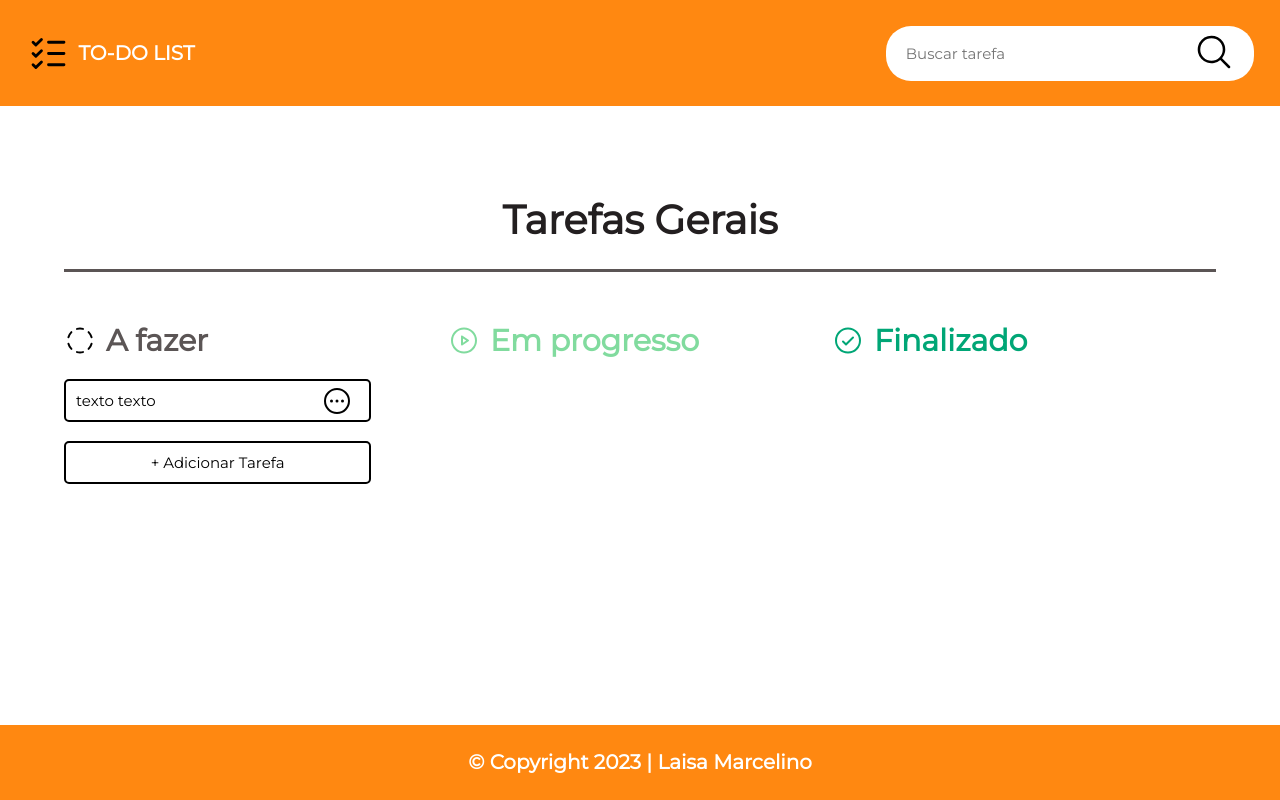
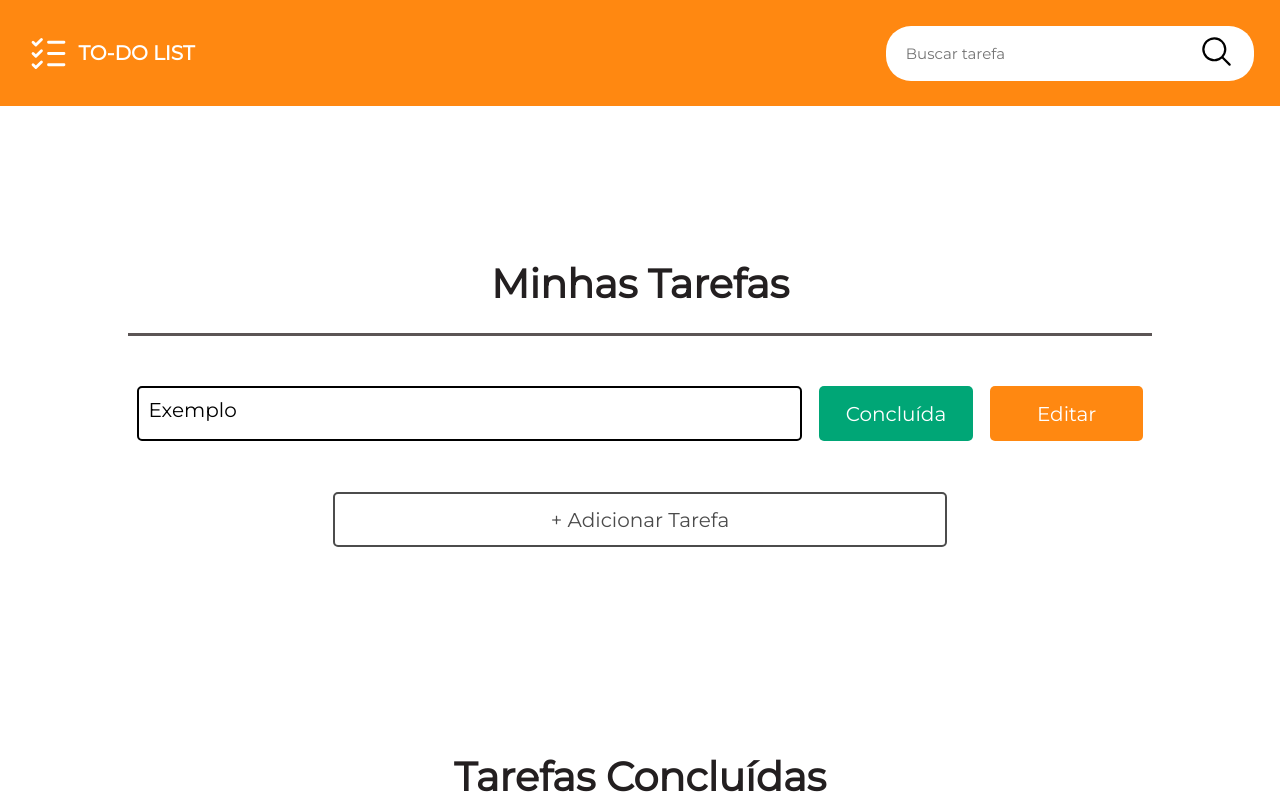
Before and after one commit to laisamarcelino/to-do-list, a React (Vite) app: page / in a window 1280 px wide. Shown: the top 800 px of the page. Built offline with nearby package versions, Linux system fonts and the light colour scheme.

Commit message:
correcoes pontuais

```diff
--- a/src/components/common/Button/Button.jsx
+++ b/src/components/common/Button/Button.jsx
@@ -3,8 +3,8 @@ import styled from "styled-components";
 const Button = ({ texto, variant, onClick }) => {
   return (
     <>
-      {variant == "done" && <DoneButton onClick={onClick}>{texto} </DoneButton>}
-      {variant == "edit" && <EditButton onClick={onClick}>{texto}</EditButton>}
+      {variant == "primary" && <PrimaryButton onClick={onClick}>{texto} </PrimaryButton>}
+      {variant == "secondary" && <SecondaryButton onClick={onClick}>{texto}</SecondaryButton>}
     </>
   );
 };
@@ -24,9 +24,9 @@ const StyleButton = styled.button`
   height: 55px;
 `;
 
-const DoneButton = styled(StyleButton)`
+const PrimaryButton = styled(StyleButton)`
   background: ${(props) => props.theme.jade};
 `;
-const EditButton = styled(StyleButton)`
-  background: ${(props) => props.theme.gray};
+const SecondaryButton = styled(StyleButton)`
+  background: ${(props) => props.theme.orange};
 `;
--- a/src/components/common/NewTask/NewTask.jsx
+++ b/src/components/common/NewTask/NewTask.jsx
@@ -0,0 +1,34 @@
+import styled from "styled-components";
+
+const NewTask = ({ texto, variant}) => {
+  return (
+    <>
+      {variant == "task-todo" && <TodoDiv >{texto} </TodoDiv>}
+      {variant == "task-done" && <DoneDiv >{texto}</DoneDiv>}
+    </>
+  );
+};
+
+export default NewTask;
+
+const StyleNewTask = styled.div`
+  border: solid 2px black;
+  border-radius: 5px;
+  padding: 10px;
+  font-size: 20px;
+  margin-bottom: 2%;
+  font-family: "Montserrat", sans-serif;
+  color: ${(props) => props.theme.black};
+  background-color: transparent;
+  width: 65%;
+  height: 55px;
+`;
+
+const TodoDiv = styled(StyleNewTask)`
+
+`;
+const DoneDiv = styled(StyleNewTask)`
+  opacity: 0.8;
+  text-decoration: line-through;
+  width: 70%;
+`;
--- a/src/components/views/Footer/footer.styles.js
+++ b/src/components/views/Footer/footer.styles.js
@@ -5,7 +5,7 @@ export const StylesFooter = styled.section`
     background-color: ${(props) => props.theme.orange};
     padding: 2%;
     position: absolute;
-    bottom: 0;
+    bottom: -1;
     width: 100%;
 
     .position-footer {
--- a/src/components/views/GeneralTasks/GeneralTasks.jsx
+++ b/src/components/views/GeneralTasks/GeneralTasks.jsx
@@ -1,68 +1,32 @@
 import React from "react";
 import { StylesGeneralTasks } from "./generalTasks.styles";
-import circleDashed from "/circle-dashed.svg";
-import playCicle from "/play-circle.svg";
-import checkCircle from "/check-circle.svg";
-import threeDots from "/dots-three-circle.svg"
-import { useNavigate } from 'react-router-dom'
+import { useNavigate } from "react-router-dom";
+import Button from "../../common/Button/Button";
+import NewTask from "../../common/NewTask/NewTask";
 
 const GeneralTasks = () => {
-    const navigate = useNavigate()
+  const navigate = useNavigate();
 
-    const ButtonAdd = () => {
-      navigate('/AddTask')
-    }
-
-    const ButtonMore = () => {
-
-    }
+  const ButtonAdd = () => {
+    navigate("/AddTask");
+  };
 
   return (
     <StylesGeneralTasks>
-      <h1>Tarefas Gerais</h1>
+      <h1>Minhas Tarefas</h1>
+      {/* ALTERAR AQUI POIS ESSA SEÇÃO SO DEVE APARECER CASO SEJA INCLUIDA ALGUMA TAREFA
+      APARECERÁ NO ON CLICK DO ADD TASK */}
       <section>
-        <div className="task-align">
-          <div className="icon-align">
-            <img src={circleDashed} alt="circulo tracejado" />
-            <h2 className="h2-1"> A fazer</h2>
-          </div>
+        <NewTask texto="Exemplo" variant="task-todo" />
+        <Button texto="Concluída" variant="primary" width="20%" height="55px" />
+        <Button texto="Editar" variant="secondary" width="20%" height="55px" />
+      </section>
 
-          <div className="task">
-            <p>texto texto</p>
-
-            <div className="dropdown">
-              <button className="more-button" onClick={ButtonMore}>
-                <img src={threeDots} alt="circulo com reticencias em seu interior" />
-              </button>
-              <div>
-
-              </div>
-
-            </div>
-
-          </div>
-
-          <button className="add-button" onClick={ButtonAdd}>
-            + Adicionar Tarefa
-          </button>
-
-        </div>
-
-        <div className="task-align">
-          <div className="icon-align">
-            <img src={playCicle} alt="circulo com um sinal de play em seu interior"/>
-            <h2 className="h2-2">Em progresso</h2>
-          </div>
-        </div>
-
-        <div className="task-align">
-          <div className="icon-align">
-            <img src={checkCircle} alt="circulo com um sinal de completo em seu interior"/>
-            <h2 className="h2-3">Finalizado</h2>
-          </div>
-        </div>
-
-      </section>
+      <div className="align-button">
+        <button className="add-button" onClick={ButtonAdd}>
+          + Adicionar Tarefa
+        </button>
+      </div>
     </StylesGeneralTasks>
   );
 };
--- a/src/components/views/GeneralTasks/generalTasks.styles.js
+++ b/src/components/views/GeneralTasks/generalTasks.styles.js
@@ -2,7 +2,7 @@ import styled from "styled-components"
 
 export const StylesGeneralTasks = styled.section`
 
-    margin: 5%;
+    margin: 10%;
 
     h1 {
         text-align: center;
@@ -12,55 +12,27 @@ export const StylesGeneralTasks = styled.section`
         color: ${(props) => props.theme.blackLight};
     }
 
-    section, .icon-align {
+    section{
         display: flex;
         flex-direction: row;
         justify-content: space-around;
     }
 
-    .task-align {
-        width: 100%;
+    .align-button {
+        display: flex;
+        justify-content: center;
     }
 
-    .icon-align {
-        width: fit-content;
-        gap: 10px;
-        margin-bottom: 20px;
-    }
-
-    .h2-1 {
-        color: ${(props) => props.theme.gray};
-    }
-
-    .h2-2 {
-        color: ${(props) => props.theme.greenLight};
-    }
-
-    .h2-3 {
-        color: ${(props) => props.theme.jade};
-    }
-
-    .add-button, .task {
+    .add-button {
         border: 2px black solid;
         border-radius: 5px;
         padding: 10px;
-        font-size: 15px;
+        font-size: 20px;
         margin-bottom: 5%;
         font-family: 'Montserrat', sans-serif;
         background-color: transparent;
-        width: 80%;
+        width: 60%;
+        height: 55px;
+        opacity: 0.7;
     }
-
-    .task {
-        position: relative;
-    }
-
-    .more-button {
-        background-color: transparent;
-        border: none;
-        position: absolute;
-        top: 4px;
-        right: 16px;
-    }
-
 `
--- a/src/pages/LandingPage/LandingPage.jsx
+++ b/src/pages/LandingPage/LandingPage.jsx
@@ -1,13 +1,16 @@
 import React from 'react'
 import Header from "../../components/views/Header/Header"
 import GeneralTasks from '../../components/views/GeneralTasks/GeneralTasks'
+import DoneTasks from '../../components/views/DoneTasks/DoneTasks'
 import Footer from '../../components/views/Footer/Footer'
+
 
 const LandingPage = () => {
     return (
         <div>
            <Header/>
            <GeneralTasks/>
+           <DoneTasks/>
            <Footer/>
         </div>
     )
--- a/src/styles/theme.js
+++ b/src/styles/theme.js
@@ -6,7 +6,8 @@ export const ColorTheme = {
     purple: '#9395D3',
     gray: '#5B5555',
     greenLight: '#81DB9E',
-    blackLight: '#231F20'
+    blackLight: '#231F20',
+    grayLight: '#DFD8D8'
 }
 
 //it's a object
```
Also changed, not shown: public/list-checks.svg, public/magnifying-glass.svg.
